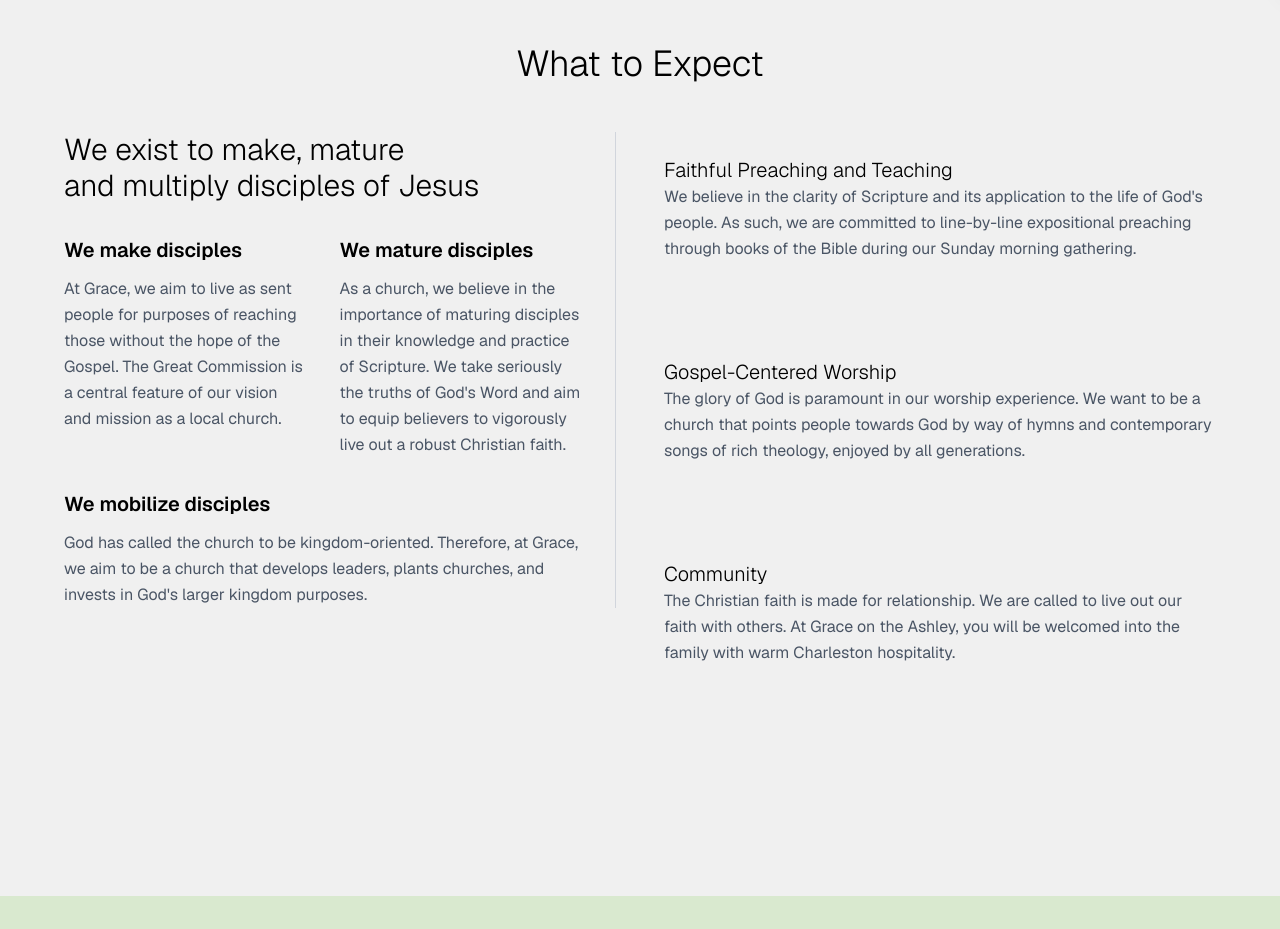
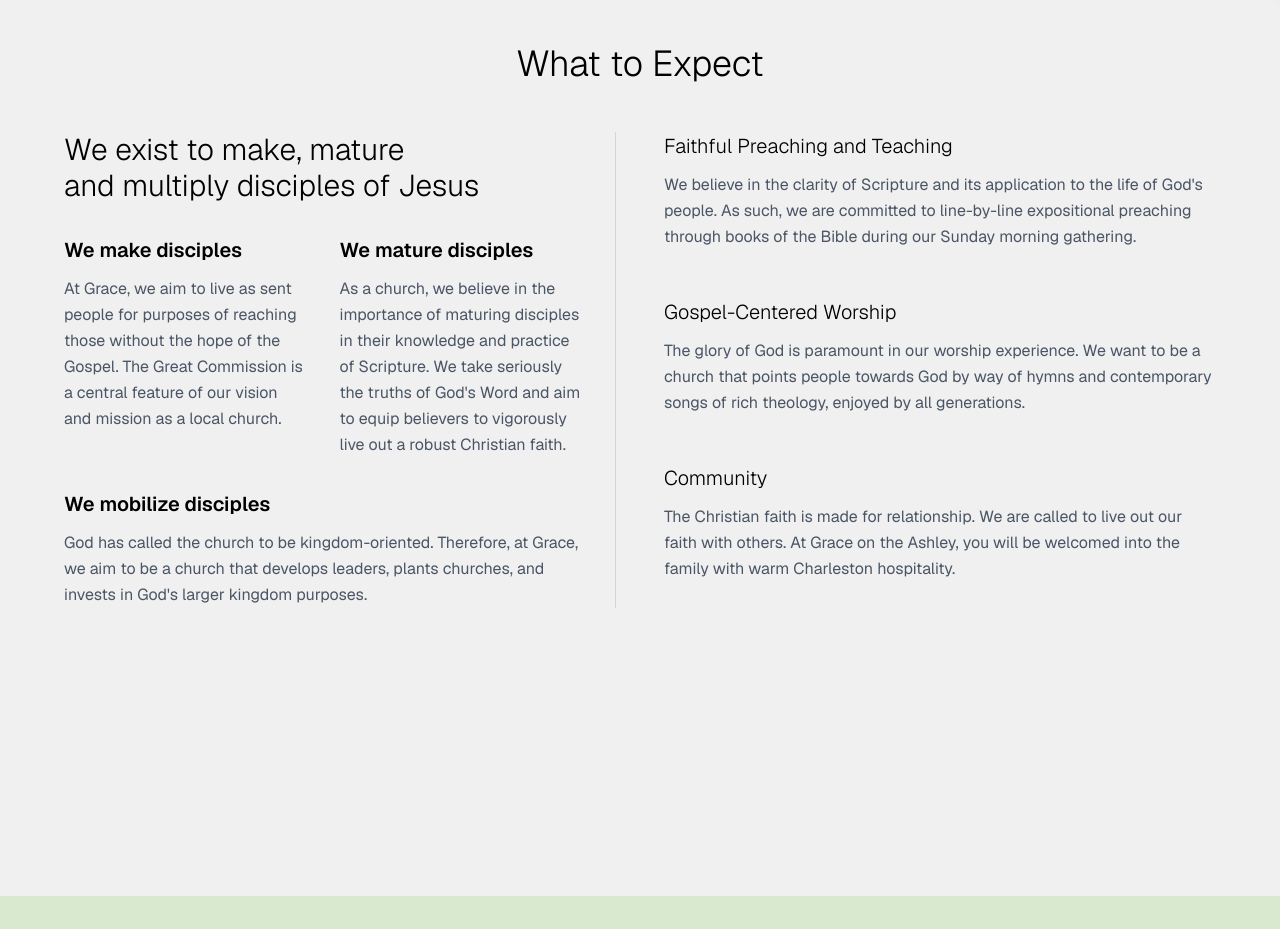
Before and after one commit to joshconverse/gota-site, a Next.js app: page /visit in a window 1280 px wide. Shown: the part 820-1749 px from the top of the page. Built offline with nearby package versions, Linux system fonts and the light colour scheme.

Commit message:
Remove padding from FAQ items on visit page

```diff
--- a/src/app/visit/page.tsx
+++ b/src/app/visit/page.tsx
@@ -126,12 +126,12 @@
               <div className="space-y-6 h-[700px] overflow-hidden">
                 {faqItems.map((item, index) => (
                   <div key={index} className="overflow-hidden">
-                    <div className="w-full px-0 py-6 text-left">
-                      <h3 className="text-xl font-light text-black pr-4">
+                    <div className="w-full text-left">
+                      <h3 className="text-xl font-light text-black mb-3">
                         {item.question}
                       </h3>
-                      <div className="px-0 pb-6">
-                        <p className="text-gray-600 leading-relaxed text-left">
+                      <div>
+                        <p className="text-gray-600 leading-relaxed text-left mb-6">
                           {item.answer}
                         </p>
                       </div>
```
